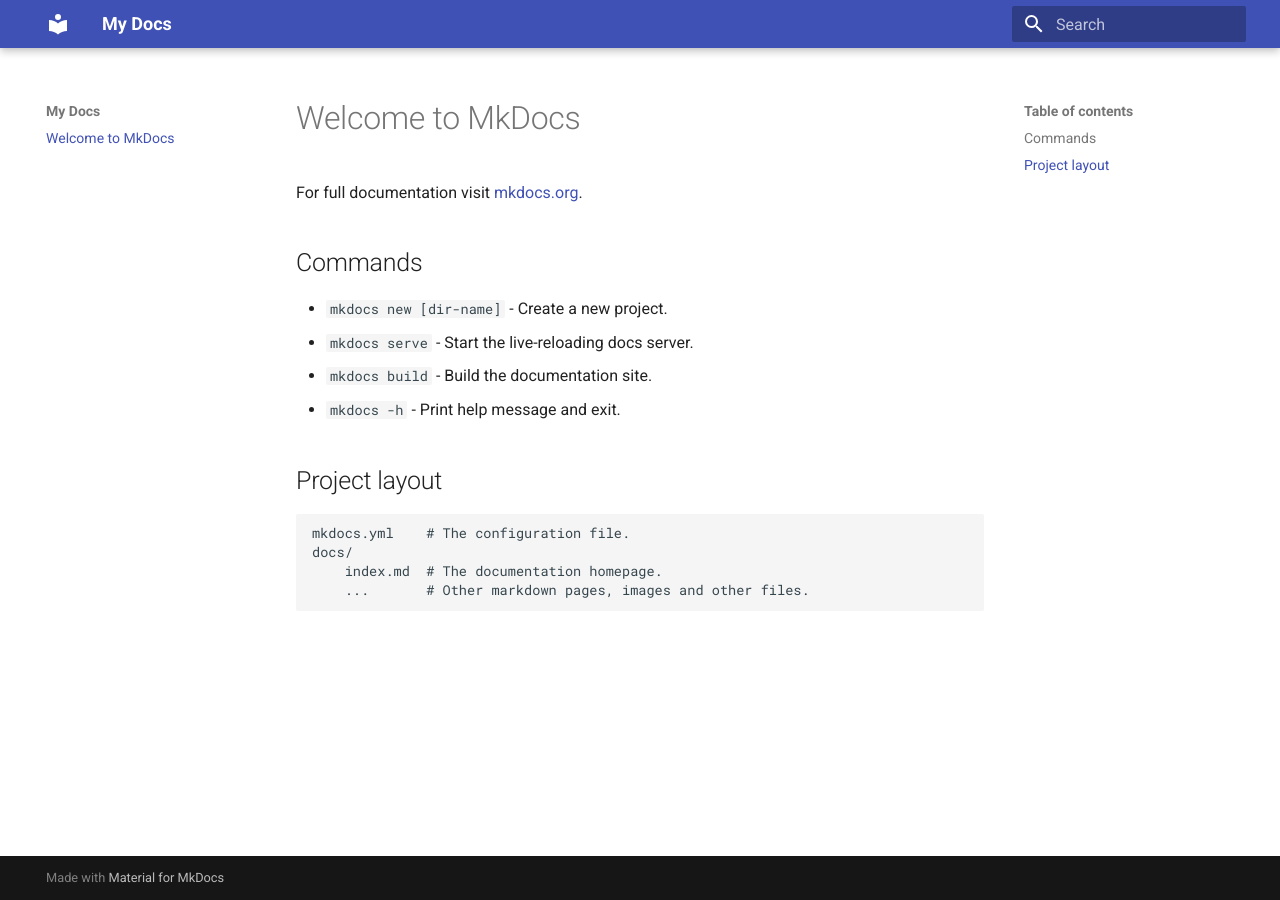
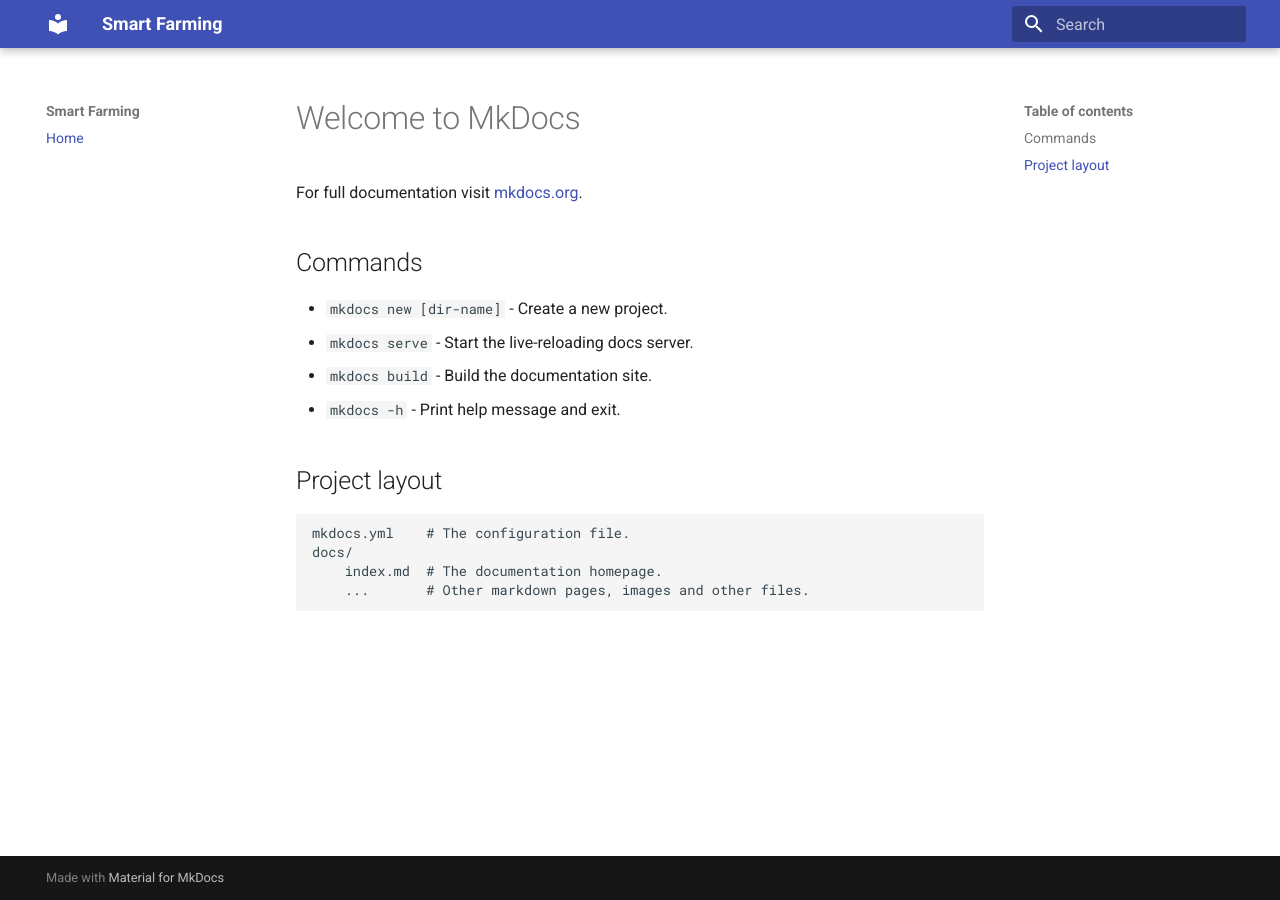
Before and after one commit to keepsimpler/smartfarming, an MkDocs documentation site: the page built from docs/index.md, in a window 1280 px wide. Built offline with MkDocs 1.6.1 and Material for MkDocs 9.7.7, drawn with Linux system fonts in a browser that asks for light colours.

Commit message:
add options

```diff
--- a/mkdocs.yml
+++ b/mkdocs.yml
@@ -1,4 +1,10 @@
-site_name: My Docs
+site_name: Smart Farming
+site_url: https://keepsimpler.github.io/smartfarming/
+sit_author: Wenfeng Feng
 
 theme:
   name: material
+
+# Page tree
+nav:
+  - Home: index.md
```
